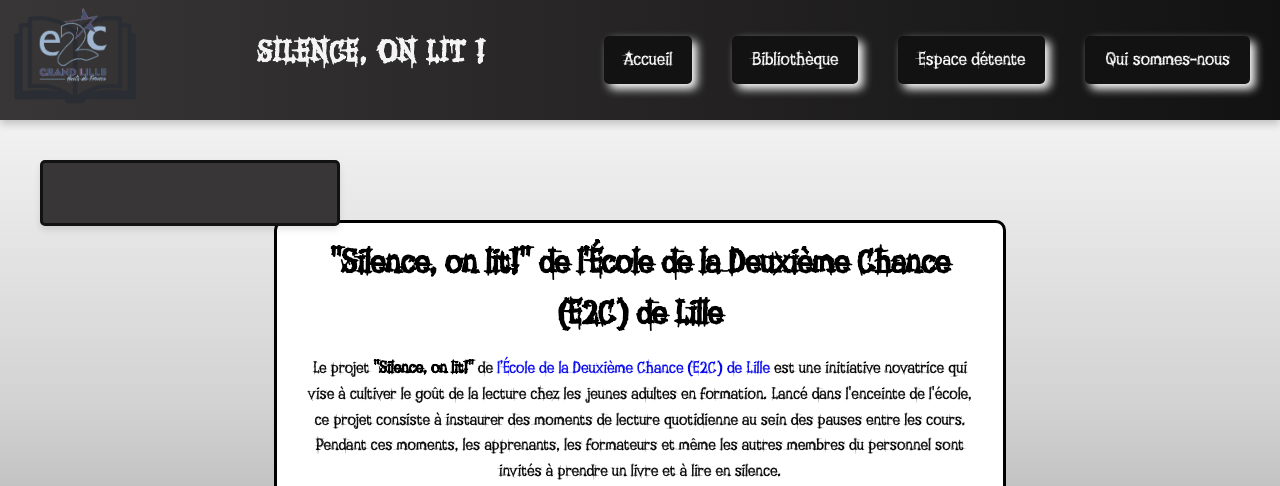
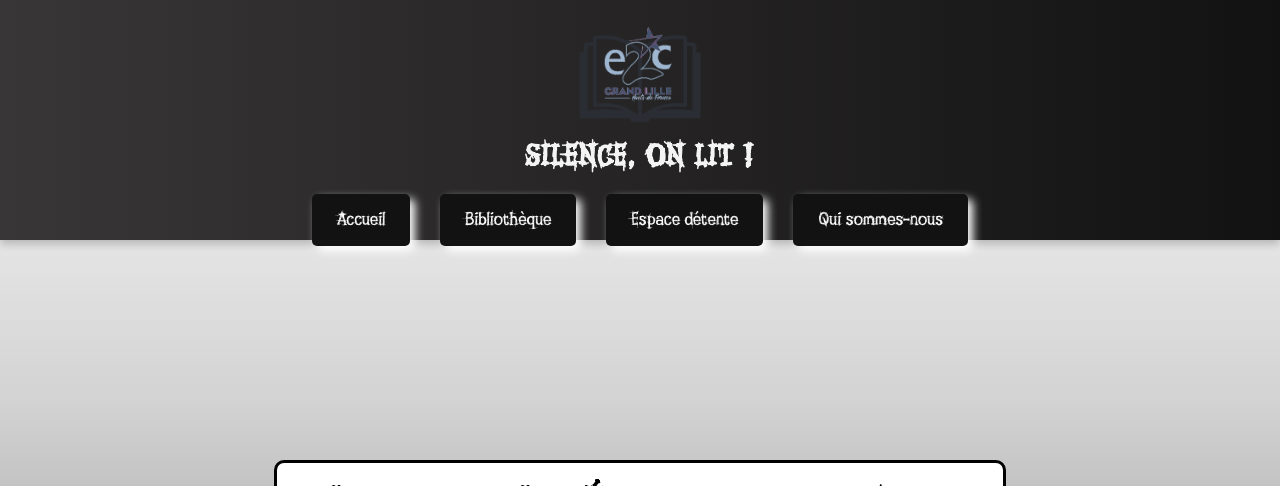
Before and after one commit to RonoxDevvv/LivresE2C, a PHP site: page /index.html in a window 1280 px wide. Shown: the top 486 px of the page. Run offline with PHP 8.4, Linux system fonts and the light colour scheme.

Commit message:
JS Start

```diff
--- a/index.html
+++ b/index.html
@@ -7,6 +7,7 @@
     <link rel="preconnect" href="https://fonts.googleapis.com">
     <link rel="preconnect" href="https://fonts.gstatic.com" crossorigin>
     <link href="https://fonts.googleapis.com/css2?family=Oswald:wght@200..700&display=swap" rel="stylesheet">
+    <script type="module" src="./script.js"></script>
     <title>Projet "Silence, on lit!" - E2C Lille</title>
 </head>
 <body>
@@ -23,7 +24,7 @@
                 <a href="./page/library.html">Bibliothèque</a>
                 <a href="./page/game.html">Espace détente</a>
                 <a href="./page/us.html">Qui sommes-nous</a>
-        </div>
+            </div>
         </div>
     </header>
 
--- a/script.js
+++ b/script.js
@@ -0,0 +1,15 @@
+let userName = "delagx_"
+let age = "17"
+let size = "1m75"
+let isCool = true
+
+console.log(userName, age, size, isCool)
+
+isCool = false
+
+console.log(isCool)
+
+let a = 65
+let b = 876
+
+console.log(a*b, a+b, a-b, a%b, a/b)
--- a/style/style.css
+++ b/style/style.css
@@ -11,15 +11,16 @@
 
 #NavBar {
     display: flex;
+    flex-direction: column;
     align-items: center;
-    justify-content: space-between;
+    justify-content: flex-start; /* Remonte les éléments vers le haut */
     background: linear-gradient(to right, #383636, #131212);
     color: white;
-    height: 15vh;
-    padding: 10px;
+    height: 30vh; /* Réduit la hauteur de la barre */
+    padding: 25px; /* Réduit l'espace interne */
     box-shadow: 0 4px 8px rgba(0, 0, 0, 0.2);
-    position: fixed;
-    width: 100vw;
+    position: relative;
+    top: 0;
     z-index: 10;
 }
 
@@ -113,14 +114,14 @@
     color: #5eff00;
 }
 
-nav {
+/*nav {
     display: flex;
     flex-direction: column;
     align-items: start;
     justify-content: start;
     background-color: #383636;
     color: white;
-    height: auto;
+    height: 100px;
     width: 300px;
     box-shadow: 0 4px 6px rgba(0, 0, 0, 0.1);
     z-index: 5;
@@ -130,12 +131,13 @@
     border: 3px solid #131212;
     border-radius: 5px;
     padding: 30px;
-}
+}*/
 
 #NavLinks {
     display: flex;
-    gap: 40px;
-    margin-right: 20px;
+    justify-content: center;
+    gap: 30px; /* Ajuste l'espacement horizontal entre les boutons */
+    width: 100%;
 }
 
 #NavLinks a {
@@ -143,7 +145,7 @@
     color: white;
     text-decoration: none;
     font-size: 1.1rem;
-    padding: 10px 20px;
+    padding: 12px 25px;
     border-radius: 5px;
     background-color: #131212;
     transition: background-color 0.3s, color 0.3s, transform 0.3s, box-shadow 0.2s;
```
